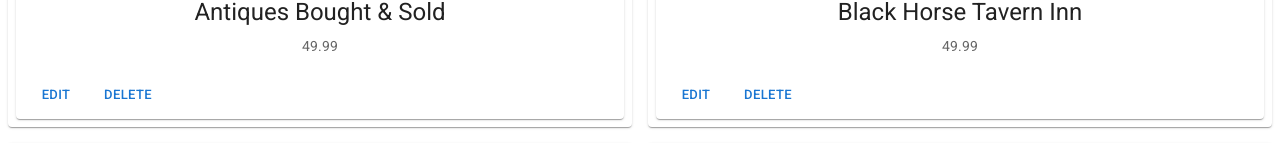
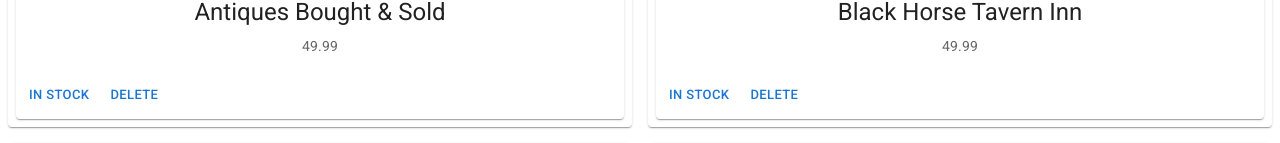
Before and after one commit to addisonfrei/Phase-2-Project, a React (Create React App) app: page /inventory in a window 1280 px wide. Shown: the part 657-800 px from the top of the page. Built offline with nearby package versions, Linux system fonts and the light colour scheme; data requests are answered from the project's data file.

Commit message:
Adding In Stock/Out of Stock option

```diff
--- a/src/components/InventoryCard.jsx
+++ b/src/components/InventoryCard.jsx
@@ -1,4 +1,4 @@
-import React from 'react'
+import React, {useState} from 'react'
 import Card from '@mui/material/Card';
 import CardActions from '@mui/material/CardActions';
 import CardContent from '@mui/material/CardContent';
@@ -8,6 +8,7 @@
 
 const InventoryCard = ( { inventory, onDeleteItem } ) => {
     const { id, name, price, image } = inventory
+    const [isAvailable, setIsAvailable] = useState(true)
 
     function handleItemDelete() {
         fetch(`http://localhost:3000/inventory/${id}`, {
@@ -15,6 +16,10 @@
         })
             .then(r => r.json())
             .then(() => onDeleteItem(inventory))
+    }
+
+    function handleStockChange() {
+        setIsAvailable((isAvailable) => !isAvailable)
     }
 
     return (
@@ -37,7 +42,21 @@
             </Typography>
           </CardContent>
           <CardActions>
-            <Button size="small">Edit</Button>
+            {isAvailable ? (
+                <Button
+                    size="small"
+                    onClick={handleStockChange}
+                >
+                    In Stock
+                </Button>
+            ) : (
+                <Button
+                    size="small"
+                    onClick={handleStockChange}
+                >
+                    Out of Stock
+                </Button>
+            )}
             <Button size="small" onClick={handleItemDelete}>Delete</Button>
           </CardActions>
         </Card>
```
